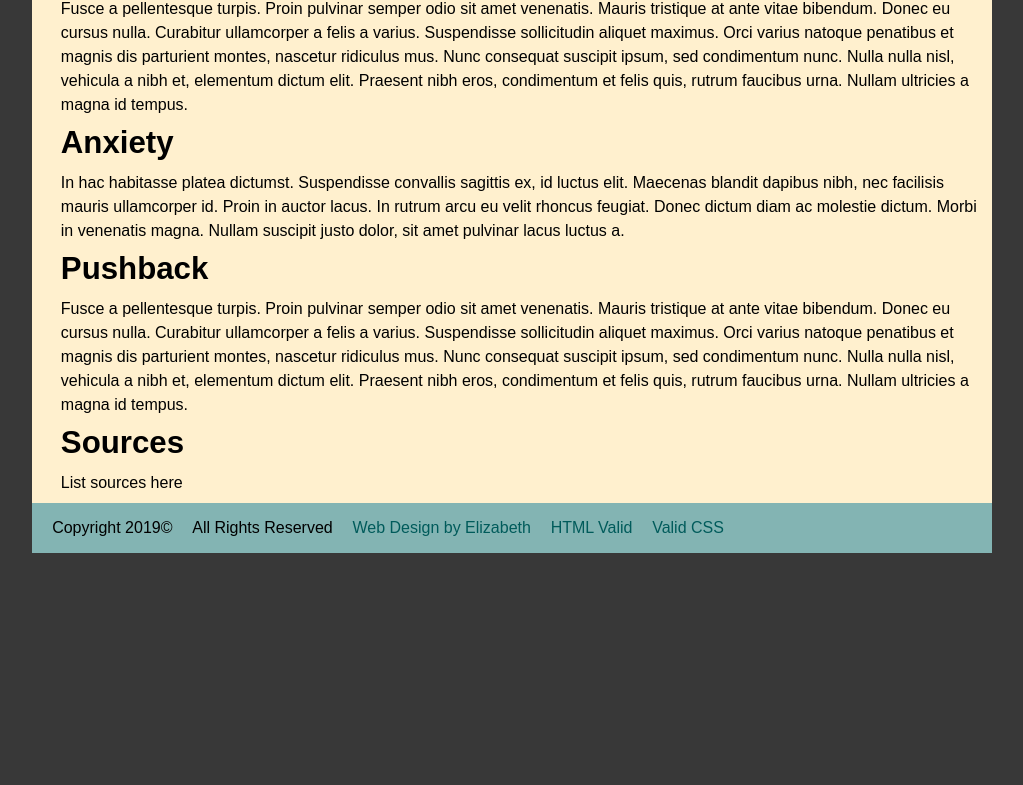
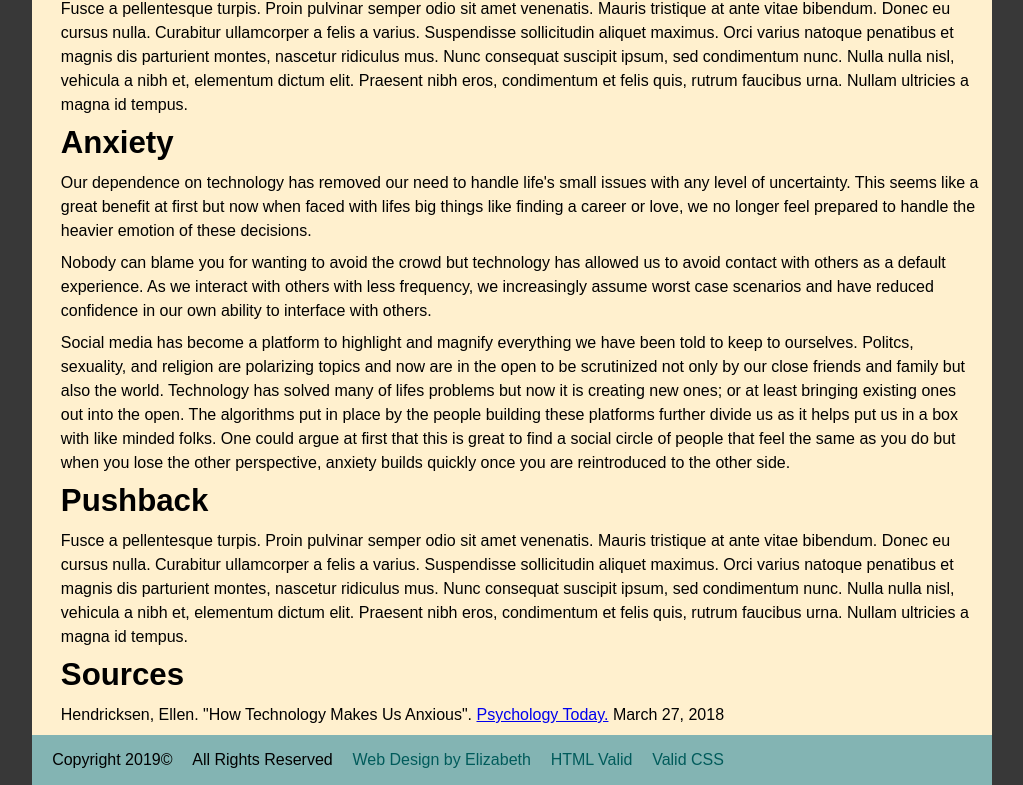
Before and after one commit to ejmcreates/itc134-paper-website, a plain HTML site: page ghpaper/index.html in a window 1280 px wide. Shown: the part 987-1772 px from the top of the page, without its empty margins (128-1151 px from the left). Before the commit the page ends 1540 px from the top, so only its background shows below. Drawn offline with Linux system fonts and the light colour scheme; a web font is replaced by a local one.

Commit message:
add text to anxiety section

```diff
--- a/ghpaper/css/styles.css
+++ b/ghpaper/css/styles.css
@@ -29,7 +29,6 @@ body{
 
 p, h2, h3{
     padding-left: 3%;
-
 }
 
 header{
--- a/ghpaper/index.html
+++ b/ghpaper/index.html
@@ -46,7 +46,21 @@
 
         <section id="anxiety">
             <h3>Anxiety</h3>
-            <p>In hac habitasse platea dictumst. Suspendisse convallis sagittis ex, id luctus elit. Maecenas blandit dapibus nibh, nec facilisis mauris ullamcorper id. Proin in auctor lacus. In rutrum arcu eu velit rhoncus feugiat. Donec dictum diam ac molestie dictum. Morbi in venenatis magna. Nullam suscipit justo dolor, sit amet pulvinar lacus luctus a.</p>
+            <p>Our dependence on technology has removed our need to handle life's small issues with any level
+                of uncertainty. This seems like a great benefit at first but now when faced with lifes big things
+                like finding a career or love, we no longer feel prepared to handle the heavier emotion of these decisions.</p>
+            <p>Nobody can blame you for wanting to avoid the crowd but technology has allowed us to avoid contact
+                with others as a default experience. As we interact with others with less frequency, we increasingly
+                assume worst case scenarios and have reduced confidence in our own ability to interface with others.</p>
+            <p>Social media has become a platform to highlight and magnify everything we have been told to keep to
+                ourselves. Politcs, sexuality, and religion are polarizing topics and now are in the open to be
+                scrutinized not only by our close friends and family but also the world. Technology has solved many
+                of lifes problems but now it is creating new ones; or at least bringing existing ones out into
+                the open. The algorithms put in place by the people building these platforms further divide us
+                as it helps put us in a box with like minded folks. One could argue at first that this is great
+                to find a social circle of people that feel the same as you do but when you lose the other
+                perspective, anxiety builds quickly once you are reintroduced to the other side.
+            </p>
         </section>
 
         <section id="pushback">
@@ -56,7 +70,7 @@
 
         <section id="sources">
             <h3>Sources</h3>
-            <p>List sources here</p>
+            <p>Hendricksen, Ellen. "How Technology Makes Us Anxious". <a href="https://www.psychologytoday.com/us/blog/how-be-yourself/201803/how-technology-makes-us-anxious">Psychology Today.</a> March 27, 2018</p>
         </section>
 
         <footer>
```
